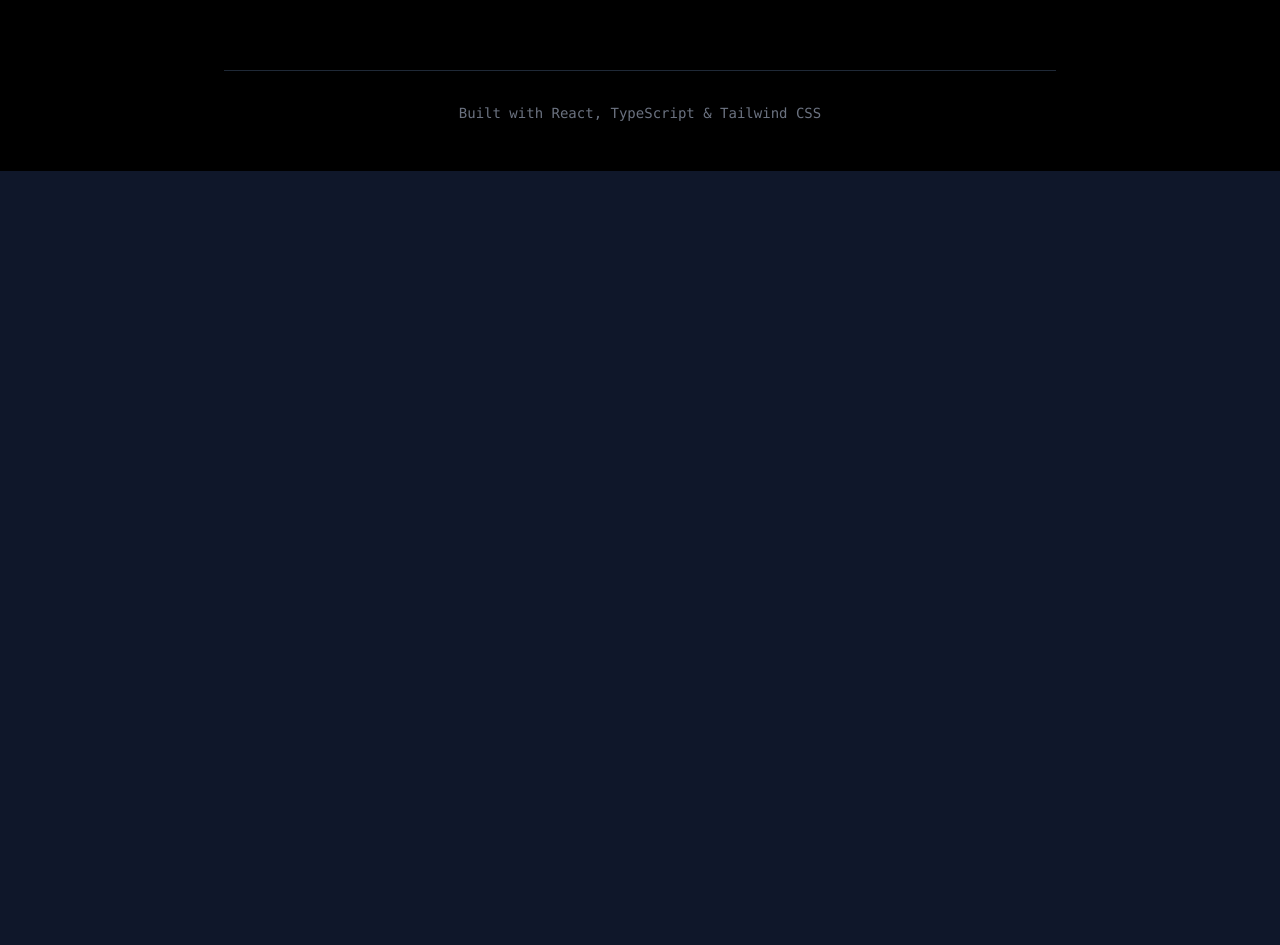
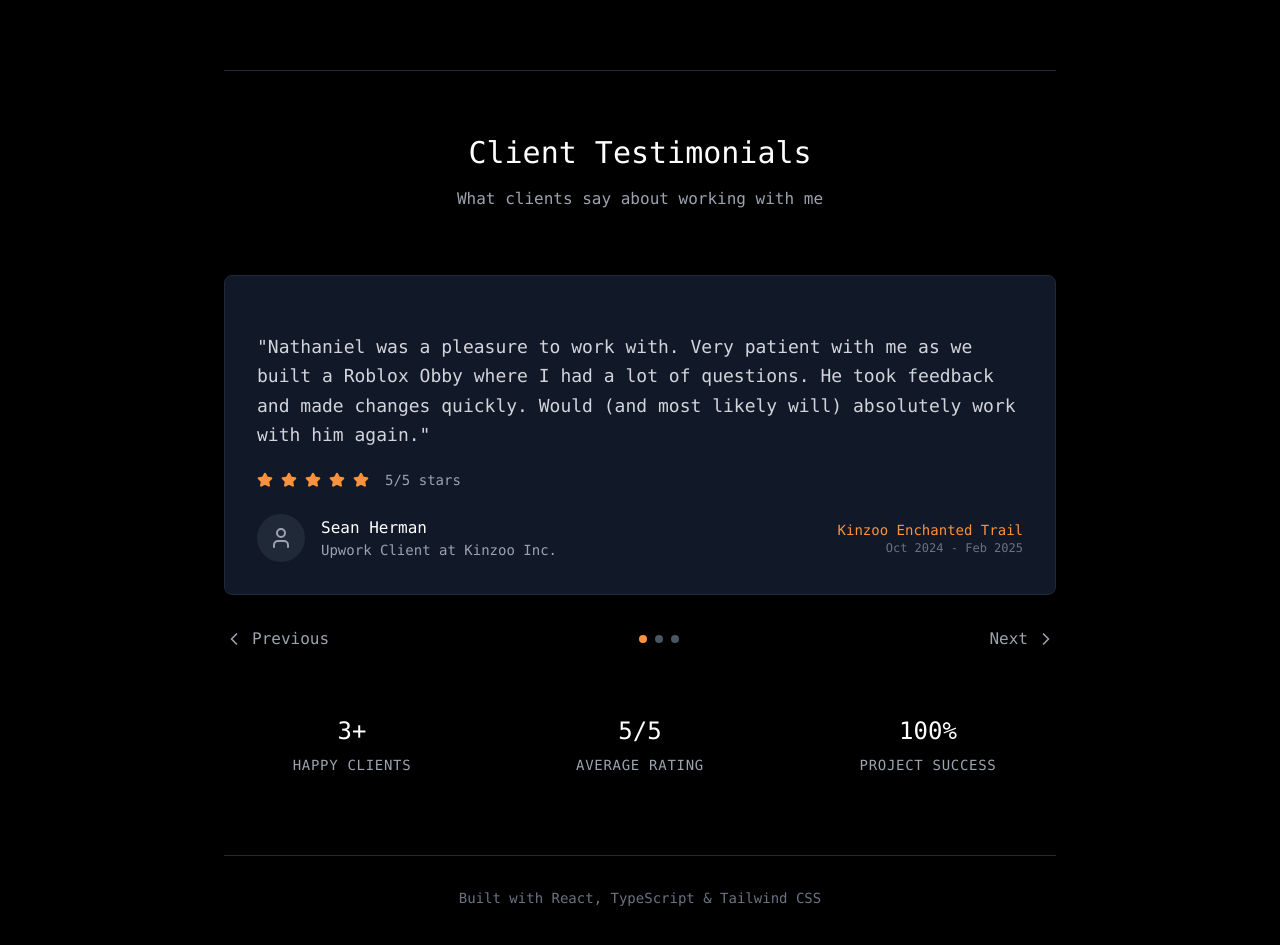
Before and after one commit to nmerck1/my-portfolio, a React (Vite) app: page / in a window 1280 px wide. Shown: the part 1060-2005 px from the top of the page. Before the commit the page ends 1231 px from the top, so only its background shows below. Built offline with nearby package versions, Linux system fonts and the light colour scheme.

Commit message:
Added testimonial section

```diff
--- a/src/App.tsx
+++ b/src/App.tsx
@@ -1,5 +1,5 @@
 import React, { useState } from 'react';
-import { Calendar, ExternalLink, Github, Code2, Folder, FolderOpen, ChevronRight, ChevronDown, Play, FileText, User, Briefcase, Linkedin, Mail, Globe, Twitter } from 'lucide-react';
+import { Calendar, ExternalLink, Github, Code2, Folder, FolderOpen, ChevronRight, ChevronDown, Play, FileText, User, Briefcase, Linkedin, Mail, Globe, Twitter, ChevronLeft, Quote, Star } from 'lucide-react';
 
 type ProjectStatus = 'In Progress' | 'Completed' | 'On Hold';
 type ProjectCategory = 'software' | 'roblox';
@@ -26,11 +26,61 @@ interface FolderState {
   roblox: boolean;
 }
 
+interface Testimonial {
+  id: number;
+  name: string;
+  role: string;
+  company?: string;
+  content: string;
+  rating: number;
+  project: string;
+  date: string;
+  avatar?: string;
+}
+
 const MinimalPortfolio = () => {
   const [expandedFolders, setExpandedFolders] = useState<FolderState>({
     software: true,
     roblox: false
   });
+
+  const [currentTestimonialIndex, setCurrentTestimonialIndex] = useState(0);
+
+  // Sample testimonials - replace with your actual client reviews
+  const testimonials: Testimonial[] = [
+    {
+      id: 1,
+      name: "Sean Herman",
+      role: "Upwork Client",
+      company: "Kinzoo Inc.",
+      content: "Nathaniel was a pleasure to work with. Very patient with me as we built a Roblox Obby where I had a lot of questions. He took feedback and made changes quickly. Would (and most likely will) absolutely work with him again.",
+      rating: 5,
+      project: "Kinzoo Enchanted Trail",
+      date: "Oct 2024 - Feb 2025",
+      avatar: "/api/placeholder/60/60"
+    },
+    {
+      id: 2,
+      name: "Michael Dezayas",
+      role: "Upwork Client",
+      content: "This guy is great, he's very polite and patient when it comes to sorting things out during projects.I would most definitely recommended him to others looking for scripting, animating and overall help regarding roblox studio. 10/10 rating.",
+      rating: 5,
+      project: "Whispering Pines - Roblox Game",
+      date: "Jan 2024 - Present",
+      avatar: "/api/placeholder/60/60"
+    },
+    {
+      id: 3,
+      name: "Sean",
+      role: "Upwork Client",
+      company: "Dark Roast Releasing LLC.",
+      content: "Great developer, good communication and creative collaborator, problem solving initiative, and extremely knowledgable about the Roblox platform, assets, marketplace, and player base.",
+      rating: 5,
+      project: "Laser Tag Hero",
+      date: "Aug 2024 - Jun 2025",
+      avatar: "/api/placeholder/60/60"
+    }
+  ];
 
   // All projects in chronological order (most recent first)
   const allProjects: Project[] = [
@@ -59,29 +109,10 @@ const MinimalPortfolio = () => {
       category: "software",
       technologies: ["PHP", "CSS", "JavaScript", "MySQL", "MariaDB"],
       links: {
-        github: "https://github.com/nmerck1/Life_Management",
-        //live: "https://dashboard-demo.com"
+        github: "https://github.com/nmerck1/Life_Management"
       },
       image: "/api/placeholder/400/200"
     },
-    /*
-    {
-      id: 3,
-      title: "Task Management App",
-      description: "Collaborative task management application with real-time updates, drag-and-drop functionality, and team workspace features.",
-      date: "October 2024",
-      dateISO: "2024-10-20",
-      status: "Completed",
-      category: "software",
-      technologies: ["React", "Firebase", "Material-UI", "Socket.io"],
-      links: {
-        github: "https://github.com/yourusername/task-manager",
-        live: "https://taskapp-demo.com"
-      },
-      image: "/api/placeholder/400/200"
-    },
-    */
-
     {
       id: 4,
       title: "Kinzoo Enchanted Trail",
@@ -92,8 +123,7 @@ const MinimalPortfolio = () => {
       category: "roblox",
       technologies: ["Lua", "Roblox Studio", "TweenService", "BodyVelocity", "DataStore", "RemoteEvents"],
       links: {
-        roblox: "https://www.roblox.com/games/136071239388244/Kinzoo-Enchanted-Trail",
-        //github: "https://github.com/yourusername/racing-game"
+        roblox: "https://www.roblox.com/games/136071239388244/Kinzoo-Enchanted-Trail"
       },
       image: "/api/placeholder/400/200"
     },
@@ -107,8 +137,7 @@ const MinimalPortfolio = () => {
       category: "roblox",
       technologies: ["Lua", "Roblox Studio", "DataStore", "RemoteEvents", "TweenService"],
       links: {
-        roblox: "https://www.roblox.com/games/18610939216/Future-RNG",
-        //github: "https://github.com/yourusername/zombie-survival"
+        roblox: "https://www.roblox.com/games/18610939216/Future-RNG"
       },
       image: "/api/placeholder/400/200"
     },
@@ -161,6 +190,25 @@ const MinimalPortfolio = () => {
       ...prev,
       [folder]: !prev[folder]
     }));
+  };
+
+  const nextTestimonial = () => {
+    setCurrentTestimonialIndex((prev) => (prev + 1) % testimonials.length);
+  };
+
+  const prevTestimonial = () => {
+    setCurrentTestimonialIndex((prev) => (prev - 1 + testimonials.length) % testimonials.length);
+  };
+
+  const renderStars = (rating: number) => {
+    return Array.from({ length: 5 }, (_, i) => (
+      <Star
+        key={i}
+        className={`w-4 h-4 ${
+          i < rating ? 'text-orange-400 fill-orange-400' : 'text-gray-600'
+        }`}
+      />
+    ));
   };
 
   const getStatusColor = (status: ProjectStatus): string => {
@@ -251,6 +299,8 @@ const MinimalPortfolio = () => {
       </div>
     </div>
   );
+
+  const currentTestimonial = testimonials[currentTestimonialIndex];
 
   return (
     <div className="min-h-screen bg-black text-gray-300 font-mono">
@@ -344,6 +394,118 @@ const MinimalPortfolio = () => {
           </div>
         </div>
 
+        {/* Client Testimonials Section */}
+        <div className="mt-20 pt-16 border-t border-gray-800">
+          <div className="text-center mb-16">
+            <h2 className="text-3xl font-light text-white mb-4">Client Testimonials</h2>
+            <p className="text-gray-400">What clients say about working with me</p>
+          </div>
+
+          {/* Main Testimonial Display */}
+          <div className="relative">
+            <div className="bg-gray-900 border border-gray-800 rounded-lg p-8 mb-8 h-80 flex flex-col">
+              {/* Quote Icon */}
+              <Quote className="w-8 h-0 text-orange-400 mb-6 flex-shrink-0" />
+
+              {/* Testimonial Content - Fixed height with scroll if needed */}
+              <div className="flex-1 mb-6 overflow-y-auto">
+                <blockquote className="text-lg text-gray-300 leading-relaxed">
+                  "{currentTestimonial.content}"
+                </blockquote>
+              </div>
+
+              {/* Rating */}
+              <div className="flex items-center gap-2 mb-6 flex-shrink-0">
+                {renderStars(currentTestimonial.rating)}
+                <span className="text-sm text-gray-400 ml-2">
+                  {currentTestimonial.rating}/5 stars
+                </span>
+              </div>
+
+              {/* Client Info */}
+              <div className="flex items-center justify-between flex-shrink-0">
+                <div className="flex items-center gap-4">
+                  <div className="w-12 h-12 bg-gray-800 rounded-full flex items-center justify-center">
+                    <User className="w-6 h-6 text-gray-400" />
+                  </div>
+                  <div>
+                    <p className="text-white font-medium">{currentTestimonial.name}</p>
+                    <p className="text-sm text-gray-400">
+                      {currentTestimonial.role}
+                      {currentTestimonial.company && ` at ${currentTestimonial.company}`}
+                    </p>
+                  </div>
+                </div>
+                <div className="text-right">
+                  <p className="text-sm text-orange-400">{currentTestimonial.project}</p>
+                  <p className="text-xs text-gray-500">{currentTestimonial.date}</p>
+                </div>
+              </div>
+            </div>
+
+            {/* Navigation */}
+            {testimonials.length > 1 && (
+              <div className="flex items-center justify-between">
+                <button
+                  onClick={prevTestimonial}
+                  className="flex items-center gap-2 text-gray-400 hover:text-orange-400 transition-colors"
+                >
+                  <ChevronLeft className="w-5 h-5" />
+                  Previous
+                </button>
+
+                {/* Dots Indicator */}
+                <div className="flex gap-2">
+                  {testimonials.map((_, index) => (
+                    <button
+                      key={index}
+                      onClick={() => setCurrentTestimonialIndex(index)}
+                      className={`w-2 h-2 rounded-full transition-colors ${
+                        index === currentTestimonialIndex ? 'bg-orange-400' : 'bg-gray-600'
+                      }`}
+                    />
+                  ))}
+                </div>
+
+                <button
+                  onClick={nextTestimonial}
+                  className="flex items-center gap-2 text-gray-400 hover:text-orange-400 transition-colors"
+                >
+                  Next
+                  <ChevronRight className="w-5 h-5" />
+                </button>
+              </div>
+            )}
+          </div>
+
+          {/* Stats */}
+          <div className="grid grid-cols-3 gap-8 mt-16 text-center">
+            <div>
+              <p className="text-2xl font-light text-white mb-2">
+                {testimonials.length}+
+              </p>
+              <p className="text-gray-400 text-sm uppercase tracking-wider">
+                Happy Clients
+              </p>
+            </div>
+            <div>
+              <p className="text-2xl font-light text-white mb-2">
+                {testimonials.reduce((acc, t) => acc + t.rating, 0) / testimonials.length}
+                /5
+              </p>
+              <p className="text-gray-400 text-sm uppercase tracking-wider">
+                Average Rating
+              </p>
+            </div>
+            <div>
+              <p className="text-2xl font-light text-white mb-2">100%</p>
+              <p className="text-gray-400 text-sm uppercase tracking-wider">
+                Project Success
+              </p>
+            </div>
+          </div>
+        </div>
+
         {/* Footer */}
         <div className="mt-20 pt-8 border-t border-gray-800 text-center">
           <p className="text-gray-500 text-sm">
```
